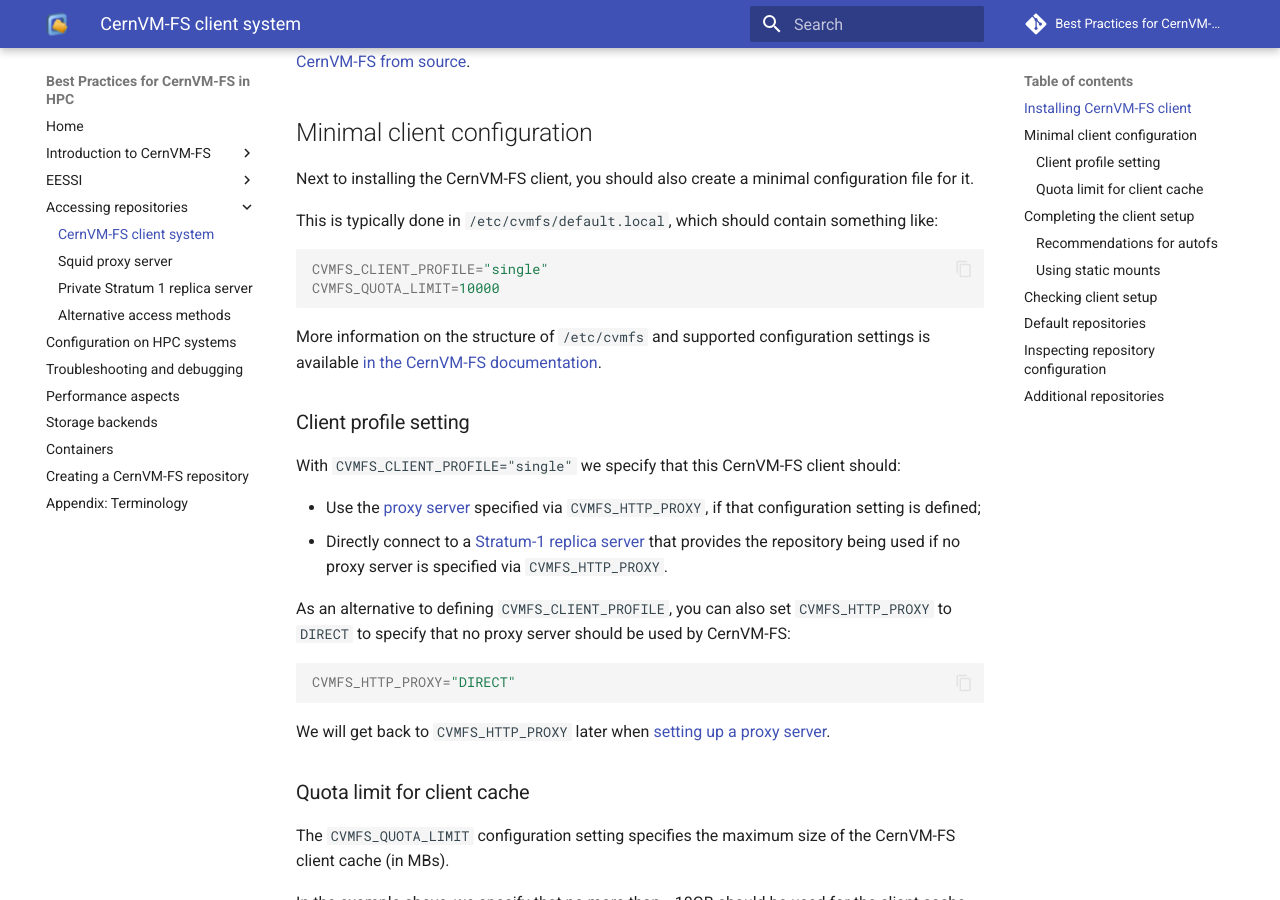
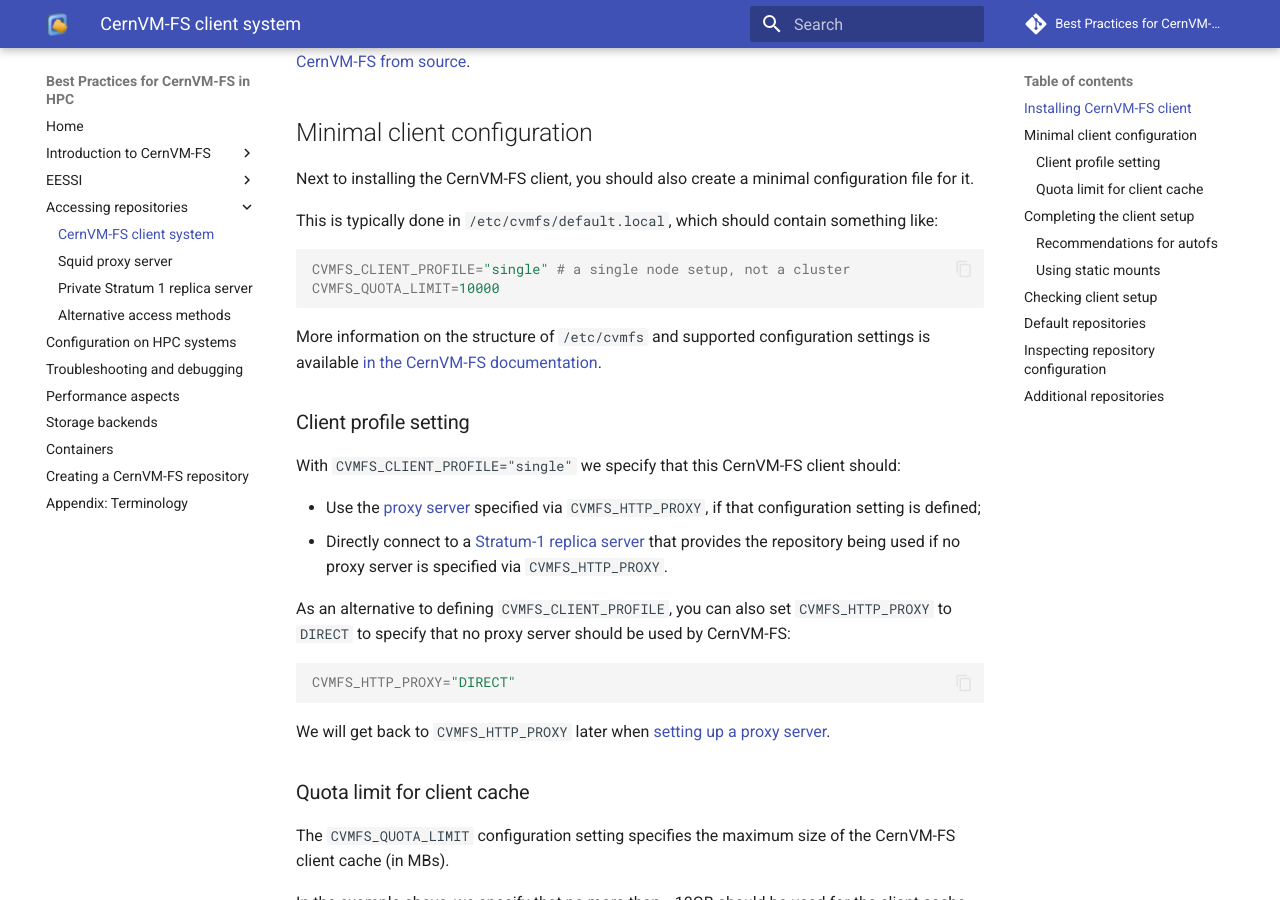
Before and after one commit to multixscale/cvmfs-tutorial-hpc-best-practices, an MkDocs documentation site: the page built from docs/access/client.md, in a window 1280 px wide and 900 px high, scrolled down 1077 px. Built offline with MkDocs 1.6.1 and Material for MkDocs 9.7.7, drawn with Linux system fonts in a browser that asks for light colours; comment, search, counter and statistics services are not loaded.

Commit message:
add comment to clarify CVMFS_CLIENT_PROFILE="single"
Co-authored-by: Jakob Blomer <jblomer@cern.ch>

````diff
--- a/docs/access/client.md
+++ b/docs/access/client.md
@@ -70,7 +70,7 @@
 which should contain something like:
 
 ``` { .ini .copy }
-CVMFS_CLIENT_PROFILE="single"
+CVMFS_CLIENT_PROFILE="single" # a single node setup, not a cluster
 CVMFS_QUOTA_LIMIT=10000
 ```
 
````
